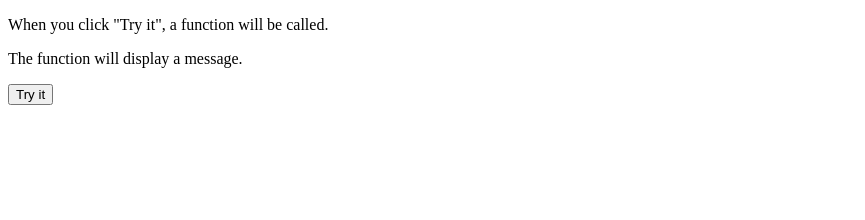
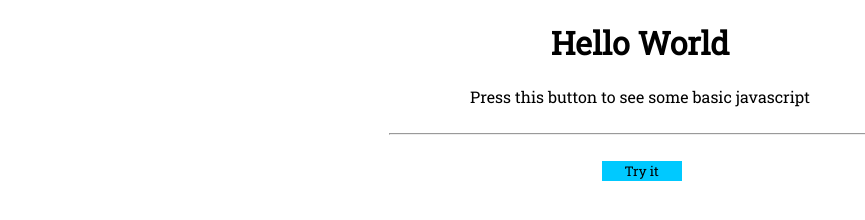
Before and after one commit to mhrp/javascript, a plain HTML site: page index.html in a window 1280 px wide. Shown: the whole page, without its empty margins (0-865 px from the left). Drawn offline with Linux system fonts and the light colour scheme.

Commit message:
Update index.html
Make it look nice

```diff
--- a/index.html
+++ b/index.html
@@ -1,21 +1,46 @@
 <!DOCTYPE html>
 <html>
 <head>
+<link href='http://fonts.googleapis.com/css?family=Roboto+Slab' rel='stylesheet' type='text/css'>
 <script>
-function myFunction() {
-    alert("Hello World!");
-    //document.getElementById("demo").innerHTML = "Hello World!";
-}
+    function callMatheusao() {
+        alert("Fala Matheusao!");
+    }
 </script>
+<title>INDEX</title>
 </head>
 
 <body>
+    <style>
+        div.main{
+            font-family: 'Roboto Slab', serif;
+        }
+        button.pretty{
+            font-family: 'Roboto Slab', serif;
+            width: 80px;
+            position: fixed;
+            left: 47%;
+            border: none;
+            background-color: #00c9ff;
 
-<p>When you click "Try it", a function will be called.</p>
-<p>The function will display a message.</p>
-
-<button onclick="myFunction()">Try it</button>
-
+        }
+        button.pretty:hover{
+            box-shadow: rgb(128, 128, 128) 2px 2px 3px -2px;
+        }
+        hr{
+            width: 500px;
+        }
+</style>
+<div class="main">
+    <center>
+    <h1>Hello World</h1>
+    Press this button to see some basic javascript
+</div>
+</br>
+<hr>
+</br>
+<button class="pretty" onclick="callMatheusao()">Try it</button>
+</center>
 
 
 </body>
```
